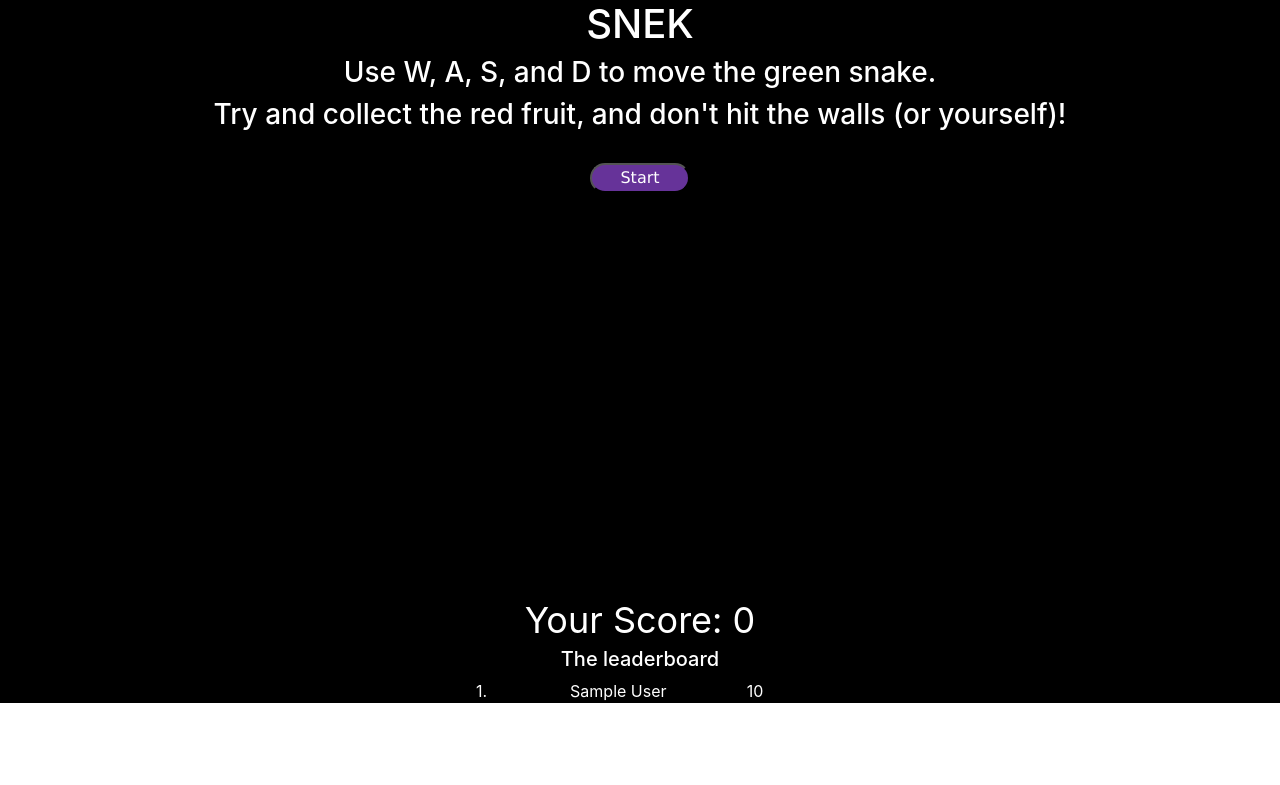
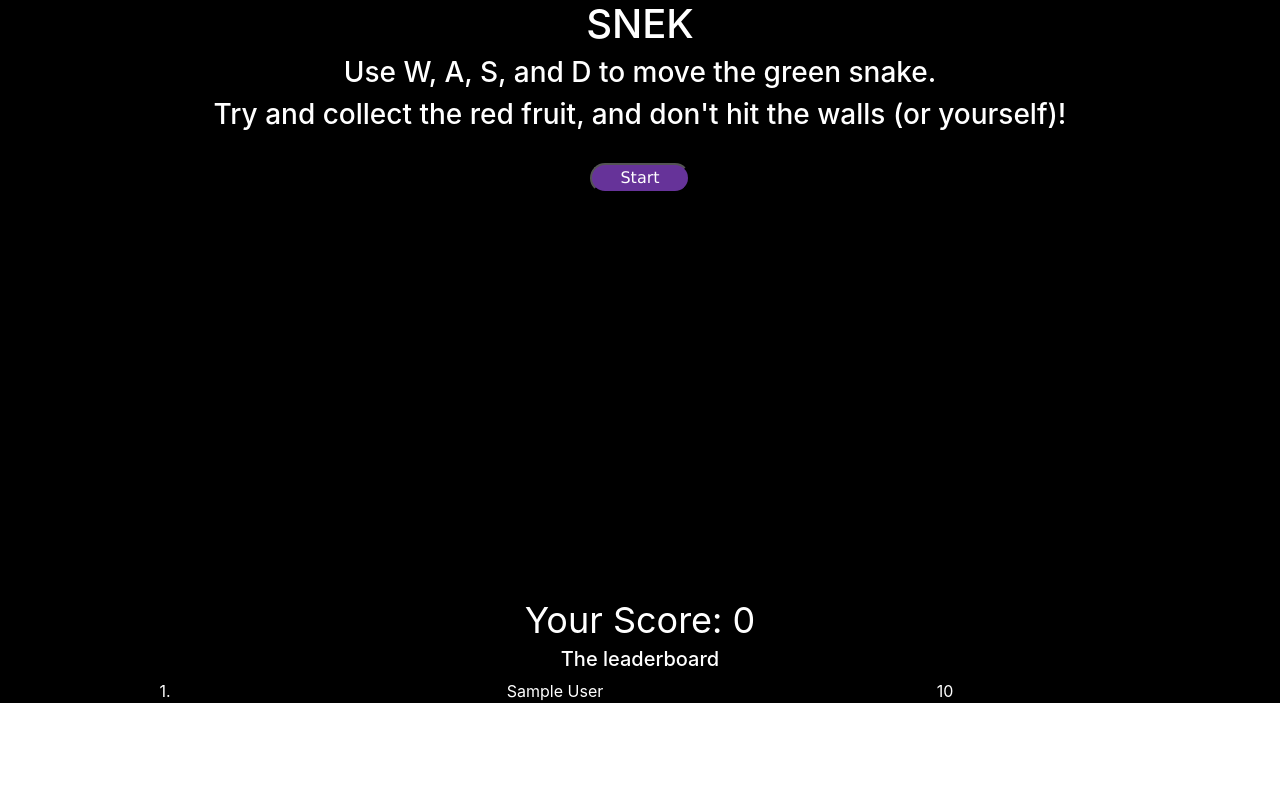
Before and after one commit to DeeterCesler/snake, a Flask app: page / in a window 1280 px wide. Shown: the top 785 px of the page. Run offline with Flask 2, Linux system fonts and the light colour scheme; tables that the repository leaves empty or names only in its code hold one stand-in row (values such as "Sample post"); some libraries are stand-ins or nearby versions.

Commit message:
changed scoreboard formatting

```diff
--- a/templates/index.html
+++ b/templates/index.html
@@ -27,8 +27,8 @@
                 <div class="col"></div>
             </div>
             <div class="row">
-                <div class="col-4"></div>
-                <div class="col-4">
+                <!-- <div class="col-4"></div> -->
+                <div class="col">
                     <div class="player-score"></div>
                     <div class="scoreboard text-center">
                         <h5>The leaderboard</h5>
@@ -36,7 +36,7 @@
                         </div>
                     </div>
                 </div>
-                <div class="col-4"></div>
+                <!-- <div class="col-4"></div> -->
             </div>
         </div>
     </div>
```
